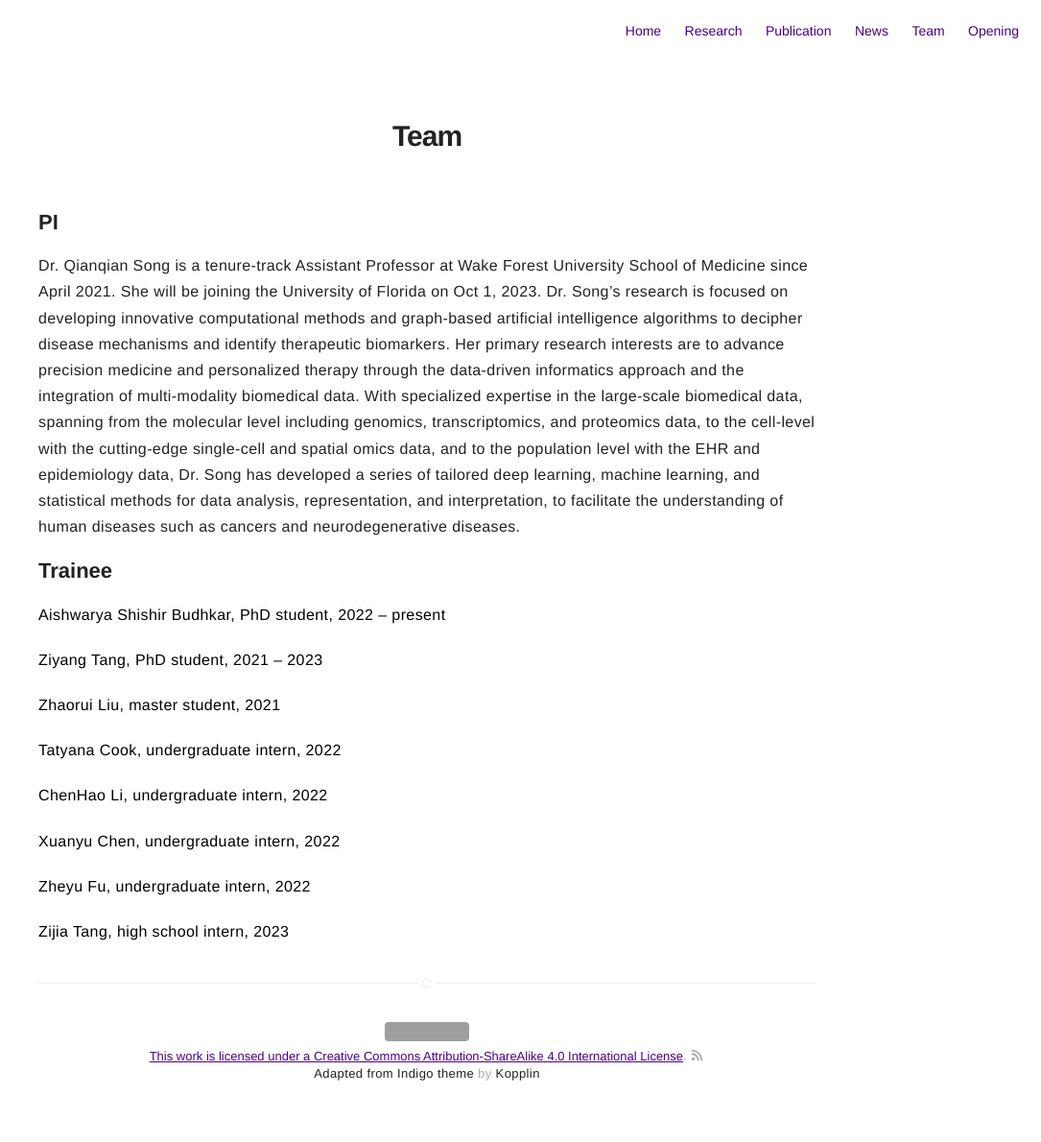
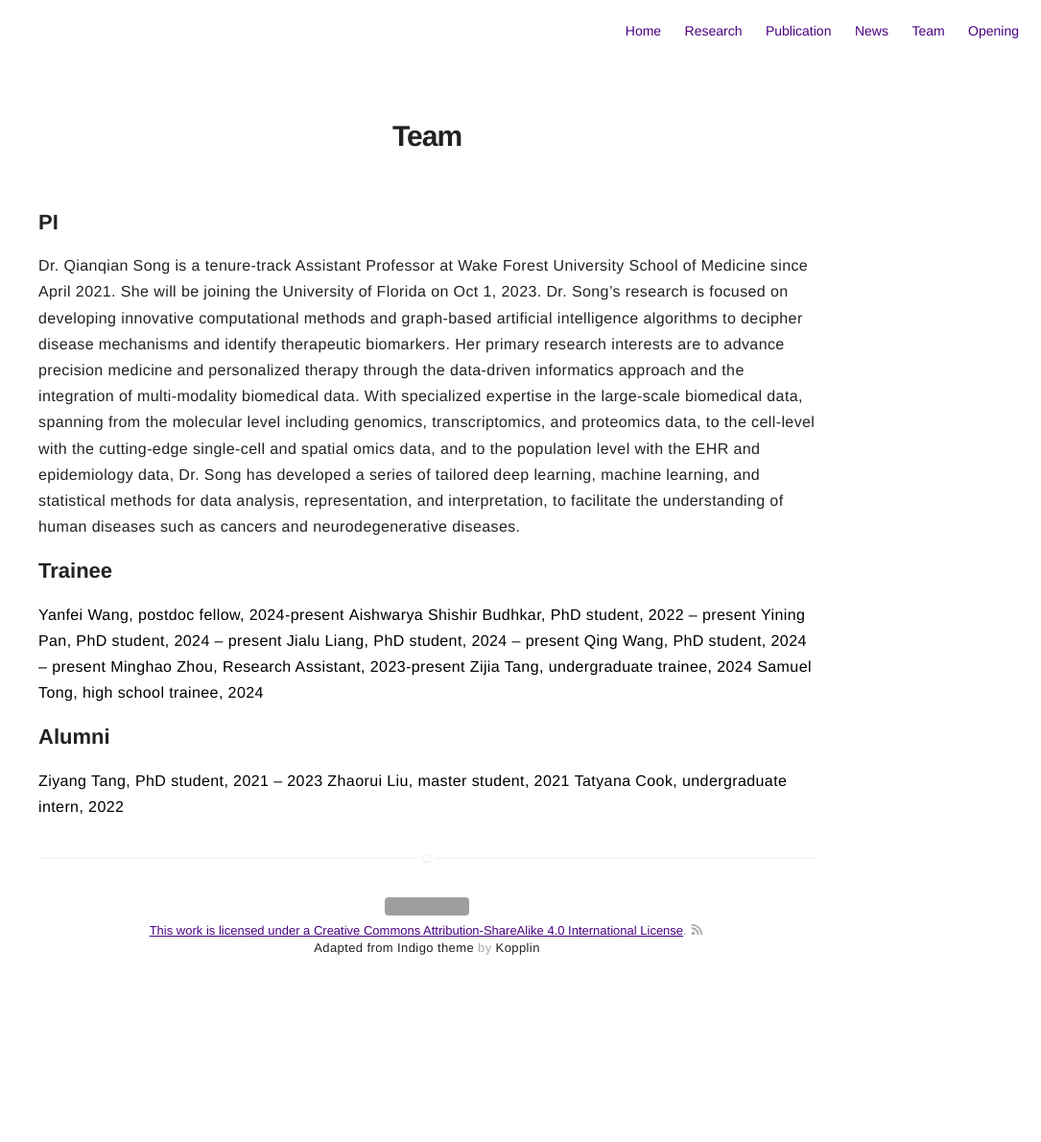
Before and after one commit to QSong-github/SongLab, a Jekyll site: the page built from pages/team.md, in a window 1280 px wide. Shown: the whole page at 96% size, without its empty margins (195-1280 px from the left). Built offline with Jekyll 4.4.1, drawn with Linux system fonts in a browser that asks for light colours; after the commit the page ends 1060 px from its top, so only the background shows below that; grey boxes are pictures that could not be loaded.

Commit message:
Update team.md

```diff
--- a/pages/team.md
+++ b/pages/team.md
@@ -8,19 +8,16 @@ layout: page
 Dr. Qianqian Song is a tenure-track Assistant Professor at Wake Forest University School of Medicine since April 2021. She will be joining the University of Florida on Oct 1, 2023. Dr. Song’s research is focused on developing innovative computational methods and graph-based artificial intelligence algorithms to decipher disease mechanisms and identify therapeutic biomarkers. Her primary research interests are to advance precision medicine and personalized therapy through the data-driven informatics approach and the integration of multi-modality biomedical data. With specialized expertise in the large-scale biomedical data, spanning from the molecular level including genomics, transcriptomics, and proteomics data, to the cell-level with the cutting-edge single-cell and spatial omics data, and to the population level with the EHR and epidemiology data, Dr. Song has developed a series of tailored deep learning, machine learning, and statistical methods for data analysis, representation, and interpretation, to facilitate the understanding of human diseases such as cancers and neurodegenerative diseases.
 
 ## Trainee
+**Yanfei Wang, postdoc fellow,	2024-present**
+**Aishwarya Shishir Budhkar, PhD student,	2022 – present**
+**Yining Pan, PhD student,	2024 – present**
+**Jialu Liang, PhD student,	2024 – present**
+**Qing Wang, PhD student,	2024 – present**
+**Minghao Zhou, Research Assistant,	2023-present**
+**Zijia Tang, undergraduate trainee,	2024**
+**Samuel Tong, high school trainee,	2024**
 
-**Aishwarya Shishir Budhkar, PhD student,	2022 – present**
-
+## Alumni
 **Ziyang Tang, PhD student,	2021 – 2023**
-
 **Zhaorui Liu, master student, 2021**
-
 **Tatyana Cook, undergraduate intern,	2022**
-
-**ChenHao Li, undergraduate intern,	2022**
-
-**Xuanyu Chen, undergraduate intern, 2022**
-
-**Zheyu Fu, undergraduate intern,	2022**
-
-**Zijia Tang, high school intern,	2023**
```
